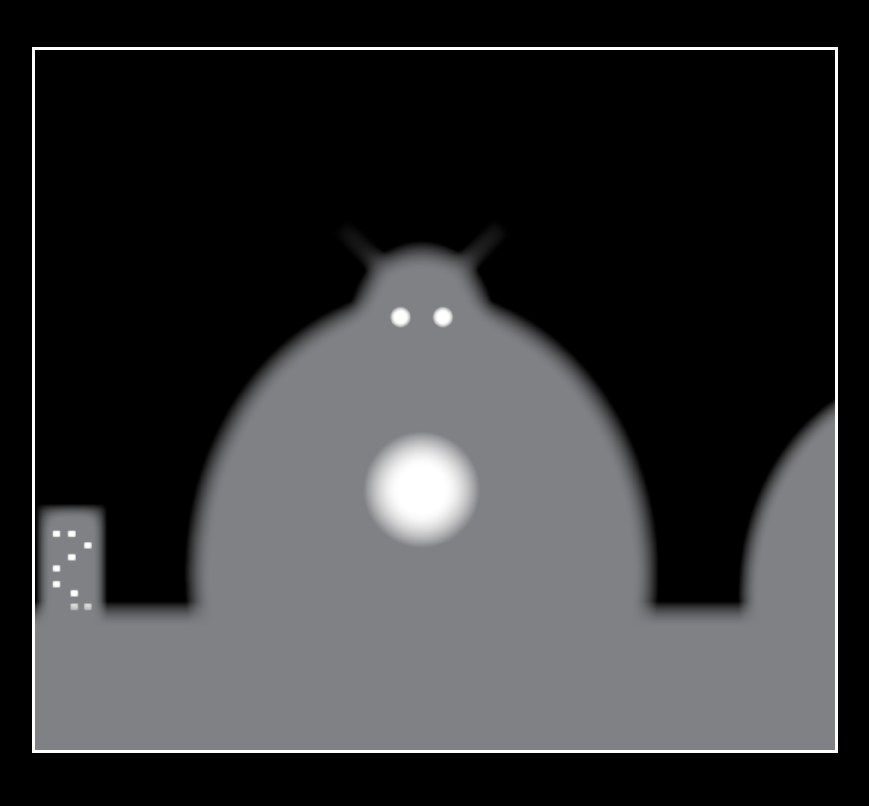
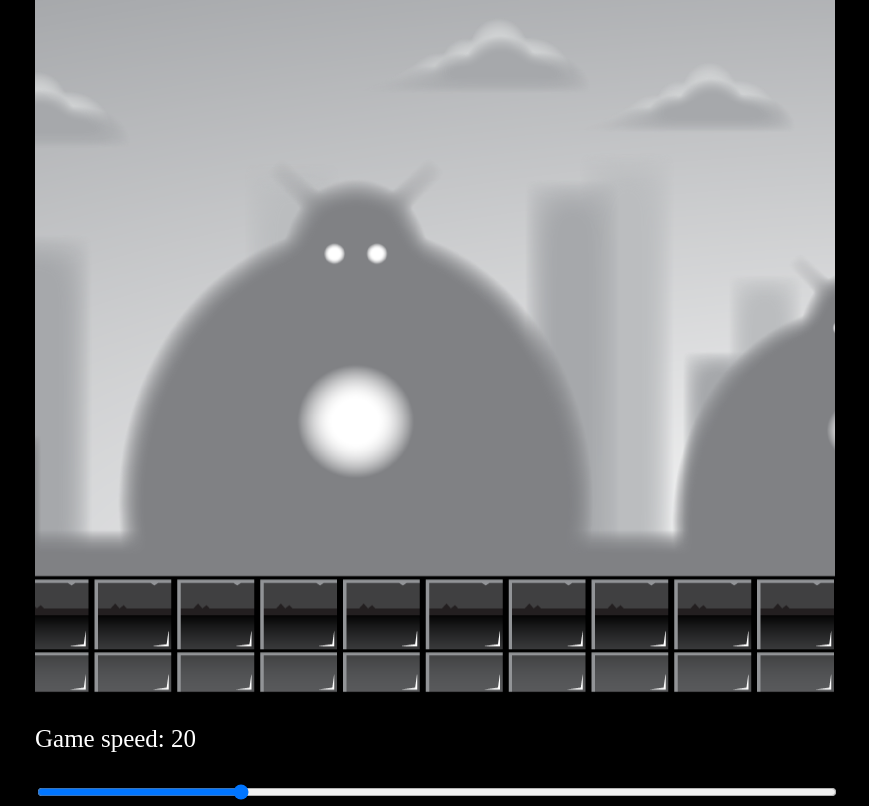
Before and after one commit to mimi313/JavaScriptGameTutorial, a plain HTML site: page Project_2_Background/index.html in a window 1280 px wide. Shown: the whole page, without its empty margins (205-1074 px from the left). Drawn offline with Linux system fonts and the light colour scheme; animation ran at ten frames a second.

Commit message:
Project 2 done

```diff
--- a/Project_2_Background/index.html
+++ b/Project_2_Background/index.html
@@ -8,7 +8,11 @@
     <link rel="stylesheet" href="style.css">
 </head>
 <body>
-    <canvas id="canvas1"></canvas>
+    <div id="container">
+        <canvas id="canvas1"></canvas>
+        <p>Game speed: <span id="showGameSpeed"></span></p>
+        <input type="range" min="0" max="20" value="5" class="slider" id="slider">
+    </div>
     <script src="script.js"></script>
 </body>
 </html>
--- a/Project_2_Background/script.js
+++ b/Project_2_Background/script.js
@@ -2,7 +2,7 @@ const canvas = document.getElementById('canvas1');
 const ctx = canvas.getContext('2d');
 const CANVAS_WIDTH = canvas.width = 800;
 const CANVAS_HEIGHT = canvas.height = 700;
-let gameSpeed = 15;
+let gameSpeed = 20;
 
 const backgroundLayer1 = new Image();
 backgroundLayer1.src = 'layer-1.png';
@@ -15,17 +15,59 @@ backgroundLayer4.src = 'layer-4.png';
 const backgroundLayer5 = new Image();
 backgroundLayer5.src = 'layer-5.png';
 
-let x = 0;
-let x2 = 2400;
+window.addEventListener('load', function(){
+    const slider = document.getElementById('slider');
+    slider.valuer = gameSpeed;
+    const showGameSpeed = document.getElementById('showGameSpeed');
+    showGameSpeed.innerHTML = gameSpeed;
+    slider.addEventListener('change', function(e){
+        gameSpeed = e.target.value;
+        showGameSpeed.innerHTML = gameSpeed;
+    });
 
-function animate(){
-    ctx.clearRect(0, 0, CANVAS_WIDTH, CANVAS_HEIGHT);
-    ctx.drawImage(backgroundLayer4, x, 0);
-    ctx.drawImage(backgroundLayer4, x2, 0);
-    if(x < -2400) x = 2400 + x2 - gameSpeed;
-    else x -= gameSpeed;
-    if(x2 < -2400) x2 = 2400 + x - gameSpeed;
-    else x2 -= gameSpeed;
-    requestAnimationFrame(animate);
-};
-animate();
+    class Layer{
+        constructor(image, speedModifier){
+            this.x = 0;
+            this.y = 0;
+            this.width = 2400;
+            this.height = 700;
+            //this.x2 = this.width;
+            this.image = image;
+            this.speedModifier = speedModifier;
+            this.speed = gameSpeed * this.speedModifier;
+        }
+        update(){
+            this.speed = gameSpeed * this.speedModifier;
+            if(this.x <= -this.width){
+                this.x = 0;
+            }
+            // if(this.x2 <= -this.width){
+            //     this.x2 = this.width + this.x - this.speed;
+            // }
+            this.x = Math.floor(this.x - this.speed);
+            // this.x2 = Math.floor(this.x2 - this.speed);
+        }
+        draw(){
+            ctx.drawImage(this.image, this.x, this.y, this.width, this.height);
+            ctx.drawImage(this.image, this.x + this.width, this.y, this.width, this.height);
+        }
+    }
+
+    const layer1 = new Layer(backgroundLayer1, 0.2);
+    const layer2 = new Layer(backgroundLayer2, 0.4);
+    const layer3 = new Layer(backgroundLayer3, 0.6);
+    const layer4 = new Layer(backgroundLayer4, 0.8);
+    const layer5 = new Layer(backgroundLayer5, 1);
+
+    const gameObjects = [layer1, layer2, layer3, layer4, layer5];
+
+    function animate(){
+        ctx.clearRect(0, 0, CANVAS_WIDTH, CANVAS_HEIGHT);
+        gameObjects.forEach(object => {
+            object.update();
+            object.draw();
+        })
+        requestAnimationFrame(animate);
+    };
+    animate();
+})
--- a/Project_2_Background/style.css
+++ b/Project_2_Background/style.css
@@ -1,12 +1,22 @@
 body {
     background: black;
 }
-#canvas1 {
+#container {
     position: absolute;
-    border: 3px solid white;
     width: 800px;
-    height: 700px;
     transform: translate(-50%, -50%);
     top: 50%;
     left: 50%;
+    font-size: 25px;
 }
+#canvas1 {
+    position: relative;
+    width: 800px;
+    height: 700px;
+}
+#slider {
+    width: 100%;
+}
+p {
+    color: white;
+}
```
